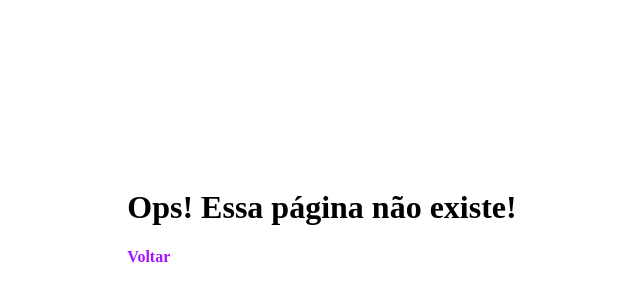
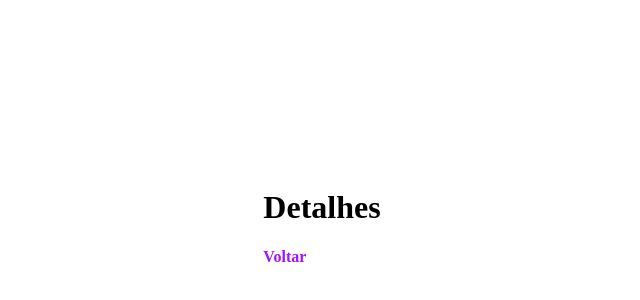
Before and after one commit to iuuleoo/react-router, a React (Vite) app: page /details/1 in a window 1280 px wide. Shown: the part 184-484 px from the top of the page, without its empty margins (318-958 px from the left). Built offline with nearby package versions, Linux system fonts and the light colour scheme.

Commit message:
Rota com Parâmetro

```diff
--- a/src/pages/Details.tsx
+++ b/src/pages/Details.tsx
@@ -0,0 +1,8 @@
+export function Details() {
+    return (
+        <div>
+            <h1>Detalhes</h1>
+            <a href="/">Voltar</a>
+        </div>
+    )
+}
--- a/src/pages/NotFound.tsx
+++ b/src/pages/NotFound.tsx
@@ -1,7 +1,7 @@
 export function NotFound() {
     return (
         <div>
-          <h1>Ops! Essa página não existe!</h1>
+          <h1>Error 404</h1>
           <a href="/">Voltar</a>
         </div>
     )
--- a/src/routes/AppRoutes.tsx
+++ b/src/routes/AppRoutes.tsx
@@ -3,6 +3,7 @@ import { Routes, Route } from "react-router"
 import { Home } from "../pages/Home"
 import { Products } from "../pages/Product"
 import { NotFound } from "../pages/NotFound"
+import { Details } from "../pages/Details"
 
 
 export function AppRoutes() {
@@ -10,6 +11,8 @@ export function AppRoutes() {
         <Routes>
             <Route path="/" index element={<Home />} />
             <Route path="/products" index element={<Products />} />
+            <Route path="/details/:id" element={<Details />} />
+
 
             <Route path="*" element={<NotFound />} />
         </Routes>
```
